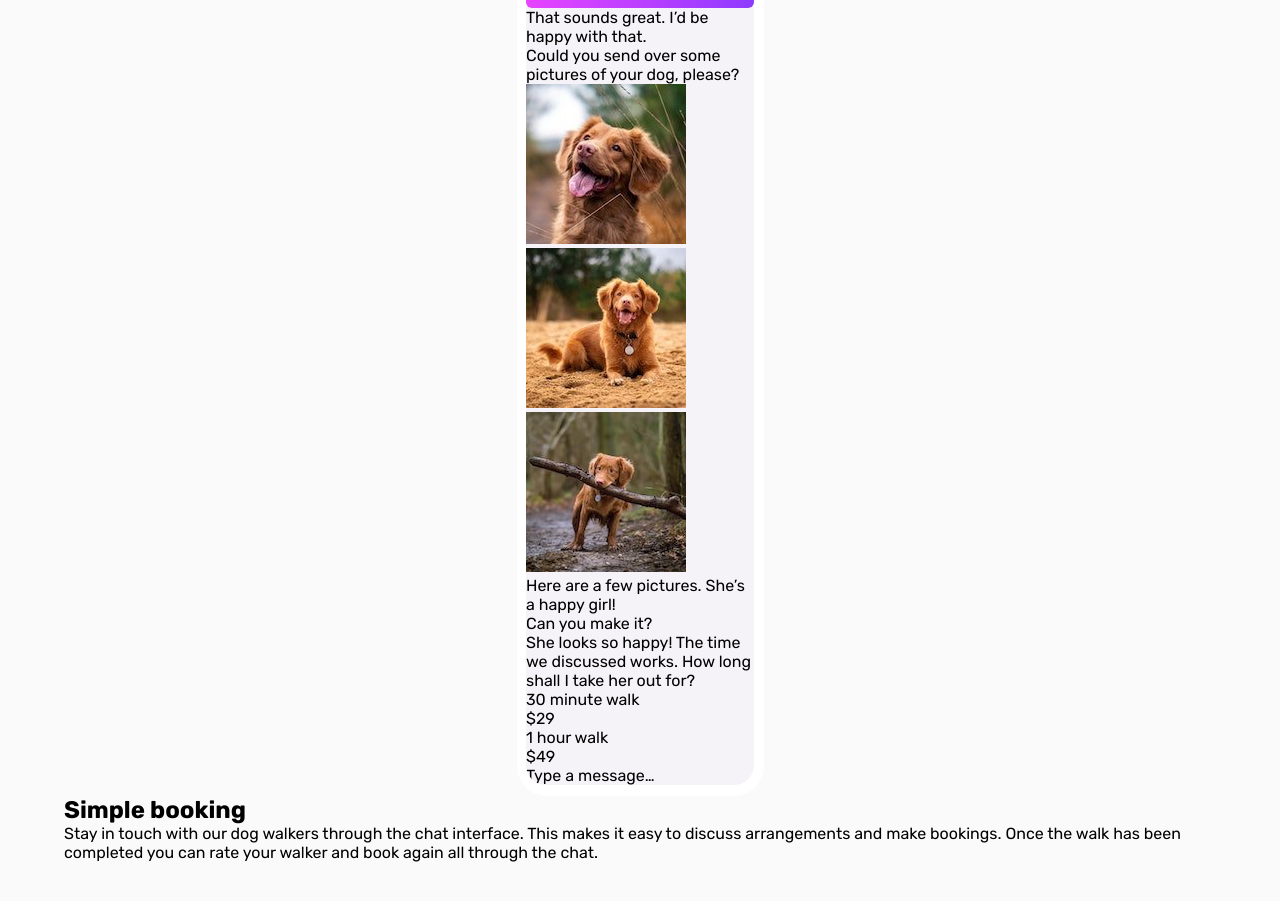
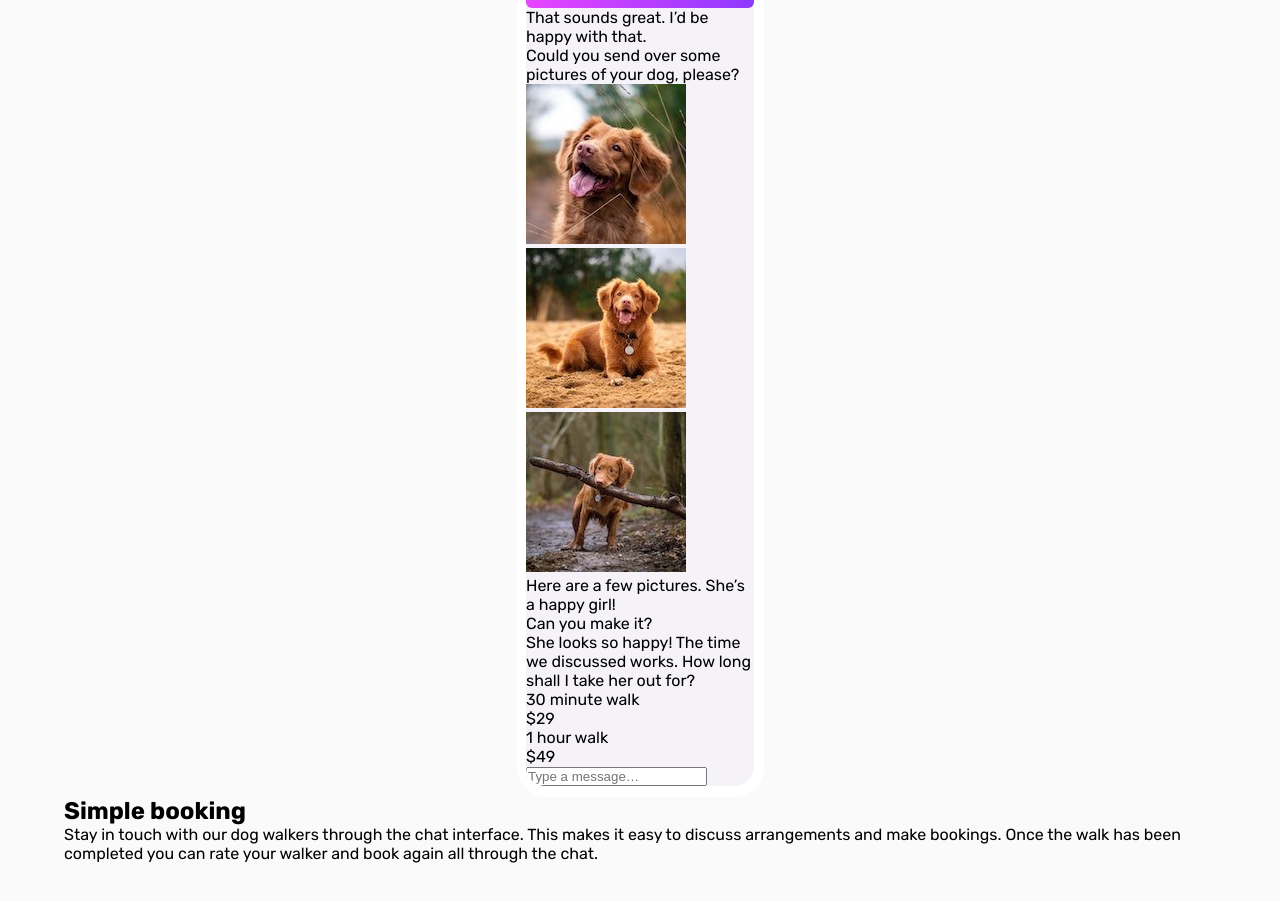
Before and after one commit to NoonPanirSabzi/chat-app-css, a plain HTML site: page src/index.html in a window 1280 px wide. Shown: the part 133-1034 px from the top of the page. Drawn offline with Linux system fonts and the light colour scheme.

Commit message:
refactor: update message input structure

```diff
--- a/src/index.html
+++ b/src/index.html
@@ -83,10 +83,10 @@
                 <p class="recipient-option__text">1 hour walk</p>
                 <p class="recipient-option__price">$49</p>
               </div>
-            </div>
-            <div class="app-footer">
-              <p class="message-placeholder">Type a message…</p>
-              <div class="send-message"></div>
+              <div class="send">
+                <input type="text" placeholder="Type a message…" />
+                <div class="send-btn"></div>
+              </div>
             </div>
           </div>
         </section>
```
